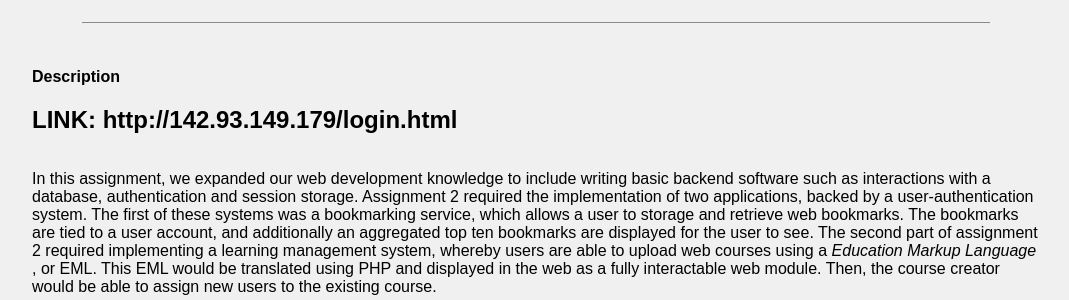
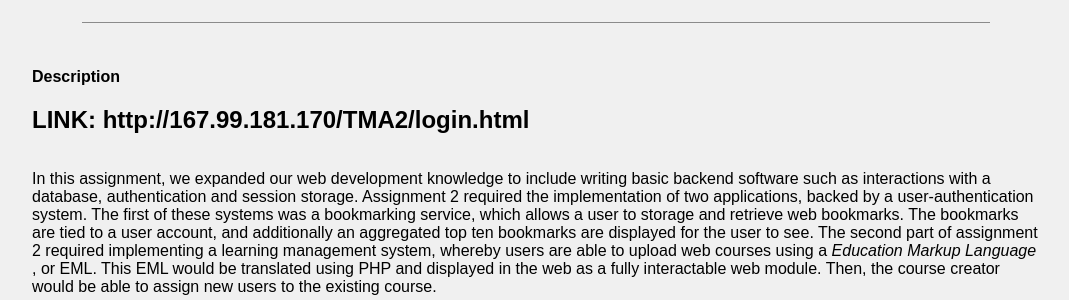
Before and after one commit to evantimms/COMP466, a PHP site: page /tma2.php in a window 1280 px wide. Shown: the part 303-603 px from the top of the page, without its empty margins (104-1173 px from the left). Run offline with PHP 8.4, Linux system fonts and the light colour scheme; a user stored in the database is signed in.

Commit message:
fixed link

```diff
--- a/TMA2/tma2.php
+++ b/TMA2/tma2.php
@@ -29,7 +29,7 @@
                 <span class="documentation-divider"></span>
                 <div class="documentation-section">
                     <div class="documentation-subtitle">Description</div>
-                    <h2>LINK: http://142.93.149.179/login.html</h2>
+                    <h2>LINK: http://167.99.181.170/TMA2/login.html</h2>
                     <p>
                         In this assignment, we expanded our web development knowledge to include writing basic backend software such as interactions with a database, authentication and
                         session storage. Assignment 2 required the implementation of two applications, backed by a user-authentication system. The first of these systems was a bookmarking service,
```
